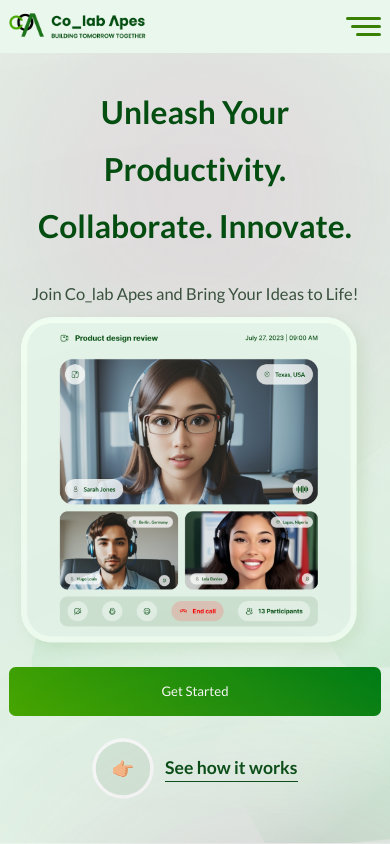
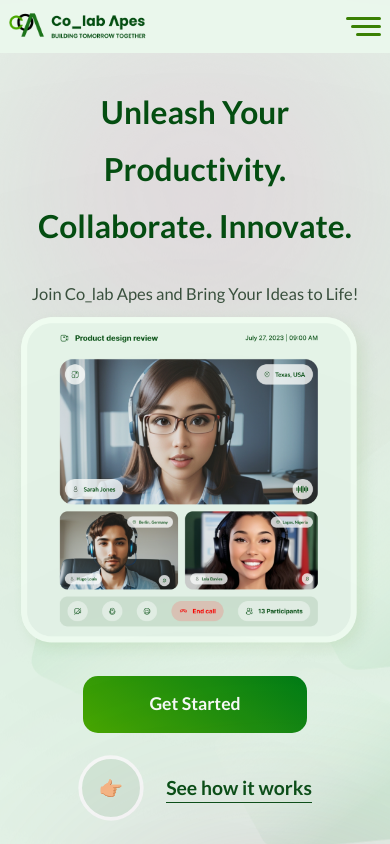
Before and after one commit to Colab-Apes/new_landing_page, a React (Vite) app: page / in a window 390 px wide. Shown: the top 844 px of the page. Built offline with nearby package versions, Linux system fonts and the light colour scheme.

Commit message:
worked on mobile button

```diff
--- a/src/App.css
+++ b/src/App.css
@@ -16,7 +16,7 @@ body {
   margin: 0 auto;
 } */
 .graid{
-  background:#007D16 linear-gradient(224deg, #054E12 0%, #3B8004 100%);
+  background: linear-gradient(224deg, #054E12 0%, #3B8004 100%);
 
 }
 /* .features {
@@ -47,5 +47,5 @@ body {
 } */
 /* # sourceMappingURL=App.css.map */
 .btngrad{
-  background:linear-gradient(218deg, #007D16 0%, #4BA900 100%);
+  background: #007D16 linear-gradient(218deg, #007D16 0%, #4BA900 100%);
 }
--- a/src/NewLandingPage/components/Hero.jsx
+++ b/src/NewLandingPage/components/Hero.jsx
@@ -67,21 +67,21 @@ const Hero = () => {
             />
           </div>
 
-          <div className="hero-cta hc-mobile container mx-auto  md:hidden">
-            <button className="w-full  btngrad px-10 py-7 rounded-xl mb-10">
-              <a href="#" className="text-2xl text-white">
+          <div className="hero-cta hc-mobile w-full flex flex-col justify-center  md:hidden mt-4">
+            <button className="w-[60%] mx-auto  btngrad px-10 py-7 rounded-[15px] mb-10 ">
+              <a href="#" className="text-[2rem] font-bold text-white">
                 Get Started
               </a>
             </button>
-            <div className="flex  items-center justify-center gap-5">
+            <div className="flex  items-center justify-center gap-x-10">
               <img
-                className="w-[7rem] object-contain"
+                className="w-[7.5rem] object-contain"
                 src={emoji}
                 alt="Emoji next"
               />
 
               <a
-                className="text-[2rem]  text-[#054E12] font-bold text-primaryColor border-b border-primaryColor"
+                className="text-[2.2rem]  text-[#054E12] font-bold text-primaryColor border-b border-primaryColor"
                 href="#"
               >
                 See how it works
```
